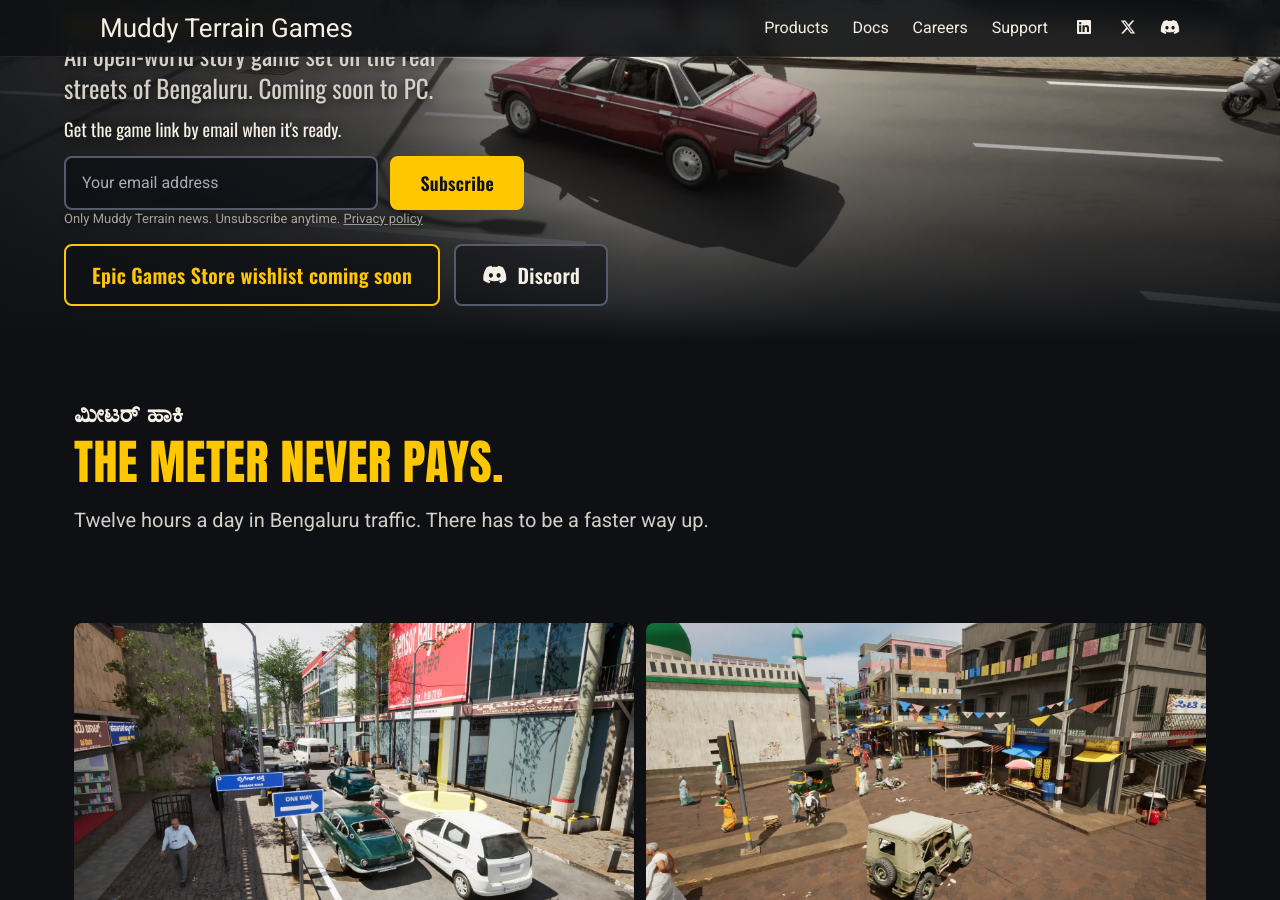
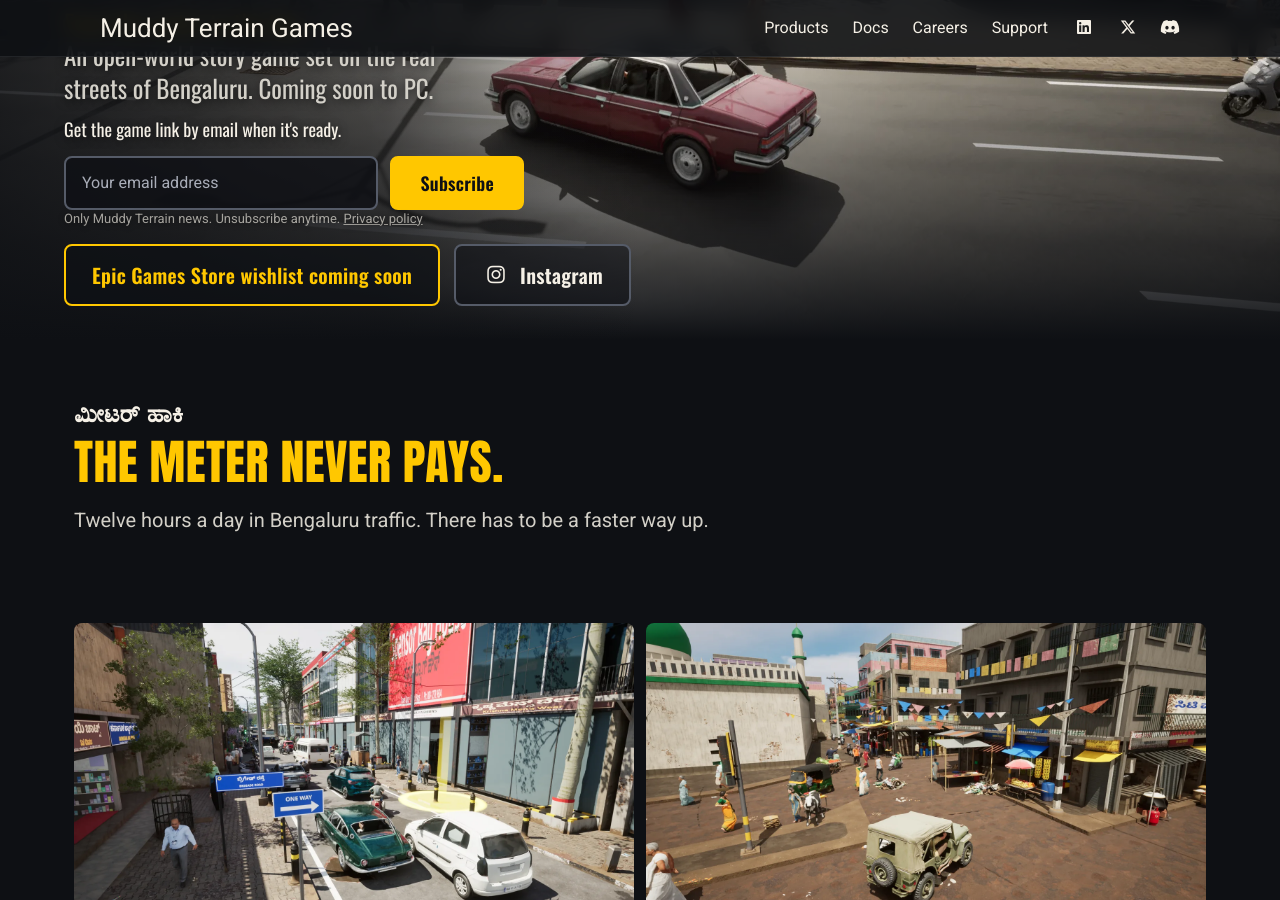
Before and after one commit to MuddyTerrain/muddyterrain.github.io, a Jekyll site: the page built from pages/bengaluru.html, in a window 1280 px wide and 900 px high, scrolled down 436 px. Built offline with Jekyll 4.4.1, drawn with Linux system fonts in a browser that asks for light colours; some web fonts are replaced; some of the changed text lies outside the part shown.

Commit message:
Bengaluru page: Instagram as the second hero button
Instagram replaces Discord next to the Epic Games Store button. Discord
moves to the closing button row after Instagram and X.

Co-Authored-By: Claude Opus 5.5 <noreply@anthropic.com>
Claude-Session: https://claude.ai/code/session_01FZDQj7FmiWEoZuiVZ9Tmym

```diff
--- a/pages/bengaluru.html
+++ b/pages/bengaluru.html
@@ -156,7 +156,7 @@ faq:
         {% else %}
         <span class="nkb-btn off">Epic Games Store wishlist coming soon</span>
         {% endif %}
-        <a href="{{ '/t/discord' | relative_url }}" class="nkb-btn alt track-click" data-event-name="btn_clk_bengaluru_discord" data-event-location="bengaluru_hero" target="_blank"><i class="fab fa-discord"></i> Discord</a>
+        <a href="https://instagram.com/muddyterrain" class="nkb-btn alt track-click" data-event-name="btn_clk_bengaluru_instagram" data-event-location="bengaluru_hero" target="_blank" rel="noopener"><i class="fa-brands fa-instagram"></i> Instagram</a>
       </div>
     </div>
   </section>
@@ -231,8 +231,9 @@ faq:
         {% else %}
         <span class="nkb-btn off">Epic Games Store wishlist coming soon</span>
         {% endif %}
+        <a href="https://instagram.com/muddyterrain" class="nkb-btn alt track-click" data-event-name="btn_clk_bengaluru_instagram" data-event-location="bengaluru_end" target="_blank" rel="noopener"><i class="fa-brands fa-instagram"></i> Instagram</a>
         <a href="https://x.com/muddyterrain" class="nkb-btn alt track-click" data-event-name="btn_clk_bengaluru_x" data-event-location="bengaluru_end" target="_blank" rel="noopener"><i class="fa-brands fa-x-twitter"></i> Follow on X</a>
-        <a href="https://instagram.com/muddyterrain" class="nkb-btn alt track-click" data-event-name="btn_clk_bengaluru_instagram" data-event-location="bengaluru_end" target="_blank" rel="noopener"><i class="fa-brands fa-instagram"></i> Instagram</a>
+        <a href="{{ '/t/discord' | relative_url }}" class="nkb-btn alt track-click" data-event-name="btn_clk_bengaluru_discord" data-event-location="bengaluru_end" target="_blank"><i class="fab fa-discord"></i> Discord</a>
       </div>
     </section>
 
```
